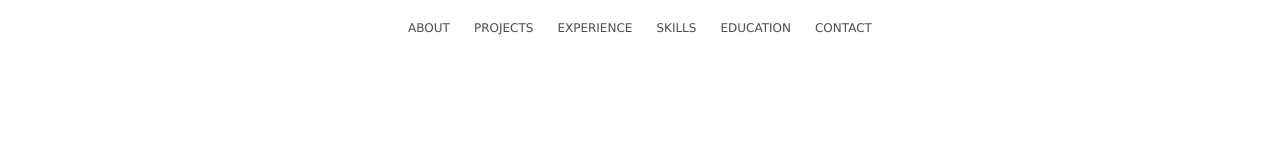
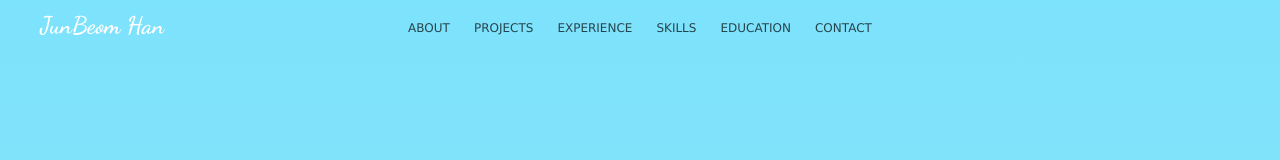
Before and after one commit to junbeomh/hanjb.com, a React (Create React App) app: page / in a window 1280 px wide. Shown: the top 160 px of the page. Built offline with nearby package versions, Linux system fonts and the light colour scheme; a web font is replaced by a local one.

Commit message:
added background gradient

```diff
--- a/src/App.css
+++ b/src/App.css
@@ -1,7 +1,10 @@
-.body {
+body {
     margin: 0 !important;
     padding: 0 !important;
     height: 100%;
+    background-color: #f2eedd;
+    background-image: linear-gradient(to bottom, #7de2fc 0%, #dcf5c4 100%);
+    min-height: 500vh;
 }
 
 /* Navbar */
@@ -93,50 +96,50 @@
 /* About Section */
 
 .about-section {
-    height: 70vh;
-    background-color: #4F4F4F;
+    /* height: 70vh; */
+    /* background-color: #4F4F4F; */
 }
 
 /* Project Section */
 
 .projects-section {
     /* height: 100vh; */
-    background-color: #D0D0D0;
+    /* background-color: #D0D0D0; */
 }
 
 /* Experience Section */
 
 .experience-section {
     /* height: 100vh; */
-    background-color: #B5B5B5;
+    /* background-color: #B5B5B5; */
 }
 
 /* Skills Section */
 
 .skills-section {
-    height: 70vh;
-    background-color: #9A9A9A;
+    /* height: 70vh; */
+    /* background-color: #9A9A9A; */
 }
 
 /* Education Section */
 
 .education-section {
     /* height: 100vh; */
-    background-color: #808080;
+    /* background-color: #808080; */
 }
 
 /* Contact Section */
 
 .contact-section {
-    height: 80vh;
+    /* height: 50vh; */
     /* background-color: #676767; */
 }
 
 /* Footer Section */
 
 .footer-section {
-    height: 20vh;
-    background-color: #4F4F4F;
+    /* height: 20vh; */
+    /* background-color: #4F4F4F; */
 }
 
 /* React Scroll */
@@ -204,27 +207,3 @@
     display: relative;
     float: right;
 }
-
-@media screen and (max-width: 992px) {
-    .resume-item .date {
-        float: left;
-    }
-}
-
-@media only screen and (min-width: 1200px) {
-    .content__blog__container {
-        width: 84%;
-    }
-}
-
-@media only screen and (min-width: 1024px) {
-    .cards__items {
-        display: flex;
-    }
-}
-
-@media only screen and (max-width: 1024px) {
-    .cards__item {
-        margin-bottom: 2rem;
-    }
-}
--- a/src/App.js
+++ b/src/App.js
@@ -36,6 +36,36 @@ function App() {
     enter: { opacity: 1 },
   });
 
+  const Gradients = () => (
+    <svg width="50" height="50" version="1.1" className="hidden">
+      <defs>
+        <linearGradient id="gradient-1" x1="0" x2="0" y1="0" y2="1">
+          <stop offset="0%" stopColor="#6ED0DD" />
+          <stop offset="100%" stopColor="#70E2B9" />
+        </linearGradient>
+        <linearGradient id="gradient-2" x1="0" x2="0" y1="0" y2="1">
+          <stop offset="0%" stopColor="#405D86" />
+          <stop offset="100%" stopColor="#384257" />
+        </linearGradient>
+        <linearGradient id="gradient-3" x1="0" x2="0" y1="0" y2="1">
+          <stop offset="0%" stopColor="#ED6088" />
+          <stop offset="100%" stopColor="#C86FA3" />
+        </linearGradient>
+        <linearGradient id="gradient-4" x1="0" x2="0" y1="0" y2="1">
+          <stop offset="0%" stopColor="#F07F6B" />
+          <stop offset="100%" stopColor="#EFC15C" />
+        </linearGradient>
+        <linearGradient id="gradient-5" x1="0" x2="0" y1="0" y2="1">
+          <stop offset="0%" stopColor="#8D63B1" />
+          <stop offset="100%" stopColor="#8179CB" />
+        </linearGradient>
+        <linearGradient id="gradient-6" x1="0" x2="0" y1="0" y2="1">
+          <stop offset="0%" stopColor="#EDD460" />
+          <stop offset="100%" stopColor="#EDBC39" />
+        </linearGradient>
+      </defs>
+    </svg>
+  );
 
   return (
     <div className="App">
@@ -47,8 +77,11 @@ function App() {
           </animated.div>
         ))}
       </div> */}
+
+
       <ThemeProvider theme={theme === 'light' ? lightTheme : darkTheme}>
-        <GlobalStyles />
+        <Gradients> </Gradients>
+        <Navbar></Navbar>
         <Main></Main>
         <About></About>
         <Projects></Projects>
@@ -57,8 +90,6 @@ function App() {
         <Education></Education>
         <Contact></Contact>
         <Footer></Footer>
-        <Navbar></Navbar>
-
       </ThemeProvider>
 
     </div>
```
